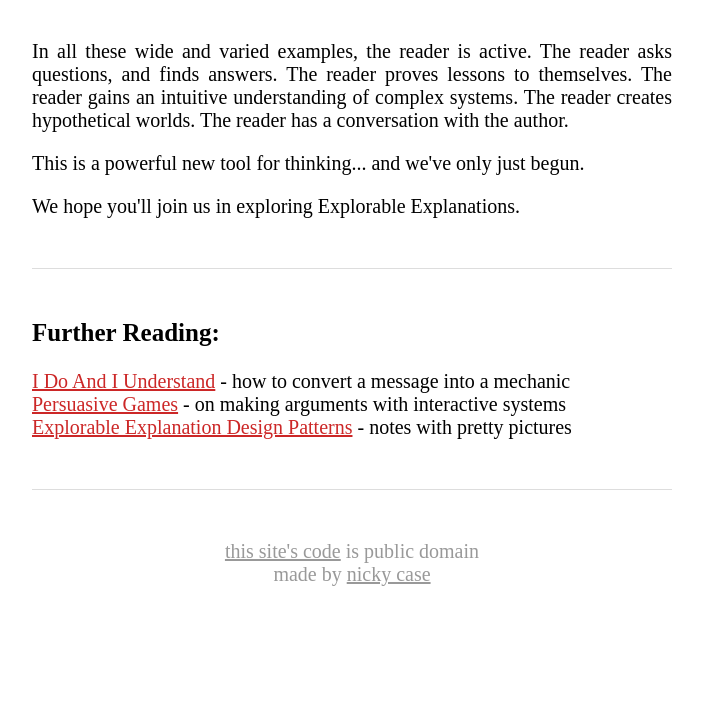
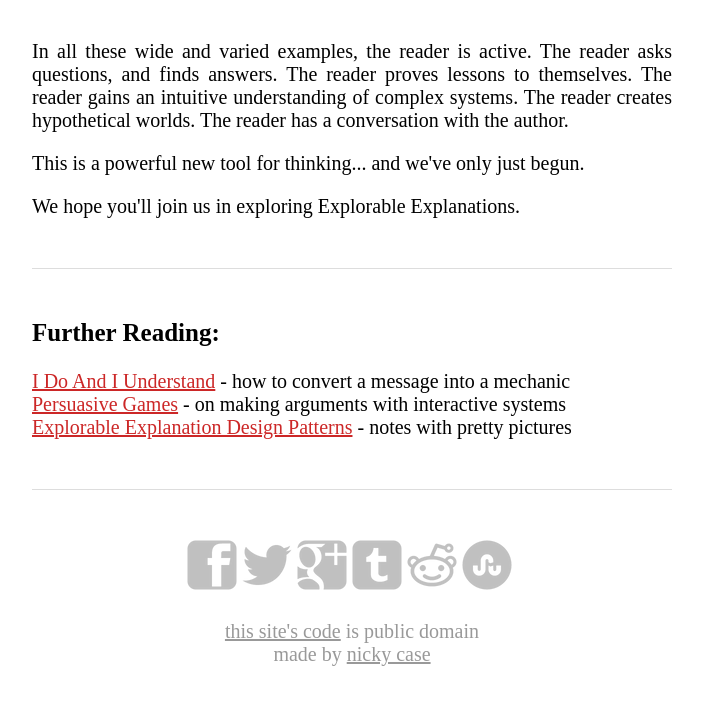
Before and after one commit to explorableexplanations/explorableexplanations.github.io, a plain HTML site: page index.html in a window 1280 px wide. Shown: the part 3082-3786 px from the top of the page, without its empty margins (288-991 px from the left). Drawn offline with Linux system fonts and the light colour scheme.

Commit message:
misc fixes and social sharing

```diff
--- a/index.css
+++ b/index.css
@@ -71,3 +71,50 @@ hr{
 	width:640px;
 	text-align: justify;
 }
+
+
+#share{
+	width:330px;
+	margin:5px auto;
+	height:50px;
+	margin-bottom: 30px;
+}
+#share > div{
+	float: left;
+	width: 50px; height: 50px;
+	margin-right: 5px;
+
+	opacity: 0.25;
+	position: relative;
+	top:0;
+	cursor: pointer;
+
+	-webkit-transition: all 0.1s ease-out;
+	-moz-transition: all 0.1s ease-out;
+	-ms-transition: all 0.1s ease-out;
+	transition: all 0.1s ease-out;
+
+}
+#share > div:hover{
+	opacity: 0.7;
+	top:-3px;
+}
+#share_facebook{
+	background: url(../social/facebook.png);
+}
+#share_twitter{
+	background: url(../social/twitter.png);
+}
+#share_plus{
+	background: url(../social/plus.png);
+}
+#share_tumblr{
+	background: url(../social/tumblr.png);
+}
+#share_reddit{
+	background: url(../social/reddit.png);
+}
+#share_stumbleupon{
+	background: url(../social/stumbleupon.png);
+	margin-right: 0px;
+}
--- a/index.html
+++ b/index.html
@@ -155,35 +155,25 @@
 				<a href="http://blog.ncase.me/i-do-and-i-understand/">I Do And I Understand</a>
 				- how to convert a message into a mechanic
 				<br>
-				<a href="___">Persuasive Games</a>
+				<a href="http://bogost.com/books/persuasive_games/">Persuasive Games</a>
 				- on making arguments with interactive systems
 				<br>
 				<a href="http://blog.ncase.me/explorable-explanations/">Explorable Explanation Design Patterns</a>
 				- notes with pretty pictures
 			</p>
 
-			<!-- FAQ ->
-			<p style="text-align:left;">
-				<b style="font-size:25px">FAQ:</b>
+			<hr>
 
-				<br><br>
-				<b>Q:</b> derp
-				<br>
-				<b>A:</b> derp
-
-				<br><br>
-				<b>Q:</b> Is this gamification? (short answer)
-				<br>
-				<b>A:</b> No.
-
-				<br><br>
-				<b>Q:</b> Is this gamification? (long answer)
-				<br>
-				<b>A:</b> Noooooooooooooooooooooooo.
-
-			</p-->
-
-			<hr>
+			<!-- SOCIAL -->
+			<script src="js/popup.js"></script>
+			<div id="share">
+				<div id="share_facebook" onclick="return socialShare.call(this,event,'facebook');"></div>
+				<div id="share_twitter" onclick="return socialShare.call(this,event,'twitter');"></div>
+				<div id="share_plus" onclick="return socialShare.call(this,event,'plus');"></div>
+				<div id="share_tumblr" onclick="return socialShare.call(this,event,'tumblr');"></div>
+				<div id="share_reddit" onclick="return socialShare.call(this,event,'reddit');"></div>
+				<div id="share_stumbleupon" onclick="return socialShare.call(this,event,'stumbleupon');"></div>
+			</div>
 
 			<!-- CREDITS -->
 			<p style="text-align:center; color:#999">
--- /dev/null
+++ b/js/popup.js
@@ -0,0 +1,111 @@
+function socialShare(event,type){
+
+	var link = "http://explorableexplanations.com/";
+	var title = "Explorable Explanations";
+	var url = "";
+	var width = 640;
+	var height = 480;
+
+	switch(type){
+		case "facebook":
+			url += "https://www.facebook.com/sharer.php?u="+encodeURIComponent(link);
+			url += "&t="+encodeURIComponent("I hear and I forget. I see and I remember. I do and I understand.");
+			width = 626;
+			height = 436;
+			break;
+		case "twitter":
+			url += "https://twitter.com/share?url="+encodeURIComponent(link);
+			url += "&text="+encodeURIComponent("I hear and I forget. I see and I remember. I do and I understand. http://pic.twitter.com/OHgjnNAkQ6");
+			width = 640;
+			height = 400;
+			break;
+		case "plus":
+			url += "https://plus.google.com/share?url="+encodeURIComponent(link);
+			width = 600;
+			height = 460;
+			break;
+		case "tumblr":
+			url += "https://www.tumblr.com/share/link?url="+encodeURIComponent(link);
+			url += "&name="+encodeURIComponent("Explorable Explanations");
+			url += "&description="+encodeURIComponent("I hear and I forget. I see and I remember. I do and I understand.");
+			width = 446;
+			height = 430;
+			break;
+		case "reddit":
+			window.open('http://www.reddit.com/submit?v=5&amp;noui&amp;jump=close&amp;url='+encodeURIComponent(link)+'&amp;title='+encodeURIComponent("Explorable Explanations"), "reddit",'toolbar=no,width=700,height=550');
+			return false;
+			break;
+		case "stumbleupon":
+			url += "http://www.stumbleupon.com/submit?url="+encodeURIComponent(link);
+			break;
+	}
+
+	return sharePopup.call(this,event,{
+		href: url,
+		width: width,
+		height: height
+	});
+
+}
+
+// Some services provide a share form that can conveniently be displayed in a popup.
+// This event handler opens such a popup when attached to the click event of a share link:
+function sharePopup (event, config) {
+	"use strict";
+
+	// only open popup when clicked with left mouse button
+	// (middle click should still open the link in a new tab and
+	// right click should still open the context menu)
+	/*if ('buttons' in event) {
+		if (!(event.buttons & 1)) {
+			return true;
+		}
+	}
+	else if (event.button !== 0) {
+		return true;
+	}*/
+
+	// gather popup parameters
+	var href = config.href;
+	var params = {
+		menubar:   "no",
+		location:  "no",
+		toolbar:   "no",
+		status:    "no",
+		resizable: "yes",
+		width:     "640",
+		height:    "480"
+	};
+
+	for (var name in params) {
+		var value = config.name;
+		if (value) {
+			params[name] = value;
+		}
+	}
+
+	// center popup window
+	var width  = parseInt(params.width,10);
+	var height = parseInt(params.height,10);
+
+	params.top  = Math.max(0, Math.round((screen.height - height) * 0.5));
+	params.left = Math.max(0, Math.round((screen.width  - width) * 0.5));
+
+	var spec = [];
+	for (var name in params) {
+		spec.push(name+"="+params[name]);
+	}
+
+	// open window
+	window.open(href,'_blank',spec.join(","));
+
+	// prevent navigation to the share form
+	if ('preventDefault' in event) {
+		event.preventDefault();
+	}
+	else {
+		event.returnValue = false;
+	}
+
+	return false;
+}
```
Also changed, not shown: social/facebook.png (added), social/plus.png (added), social/reddit.png (added), social/stumbleupon.png (added), social/tumblr.png (added), social/twitter.png (added).
